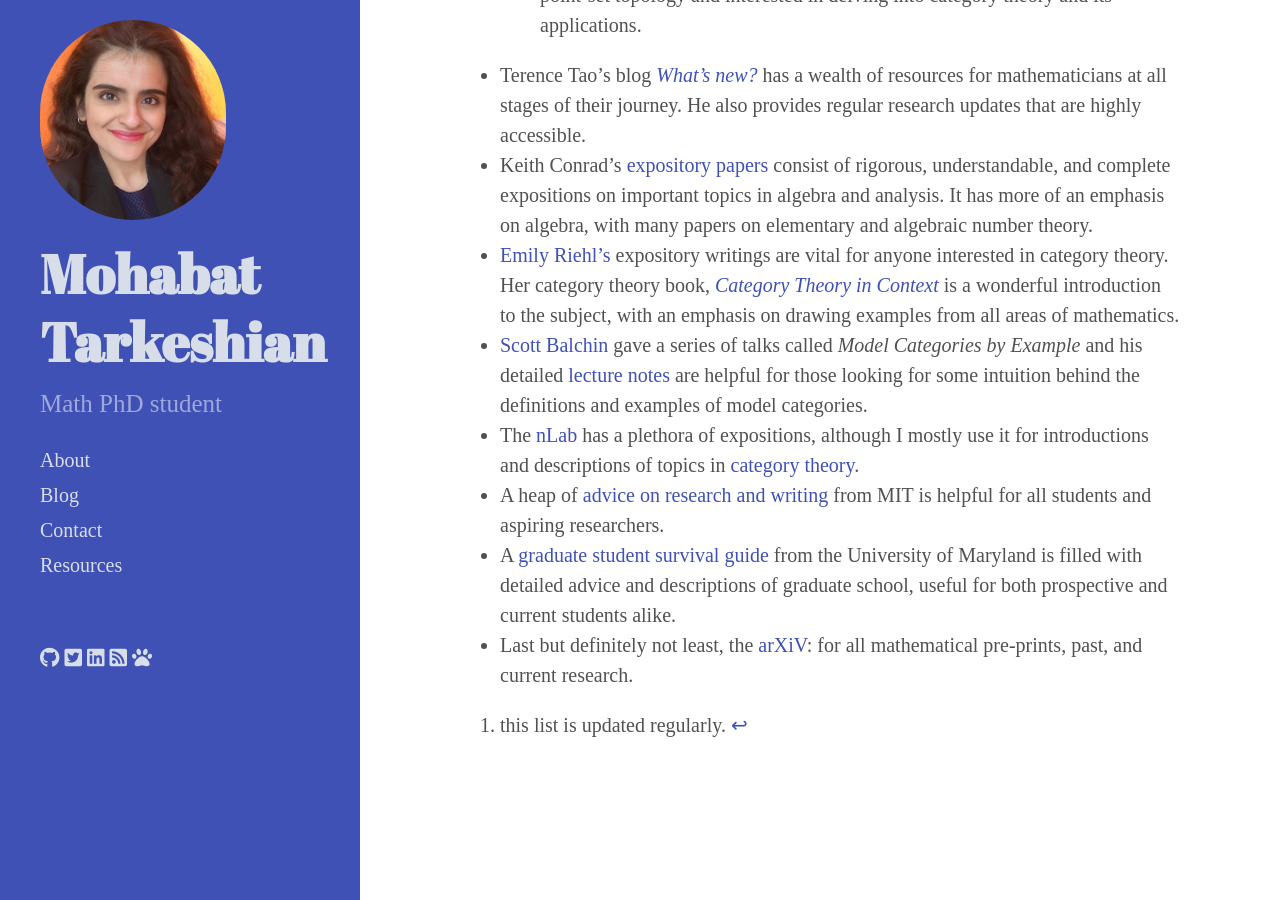
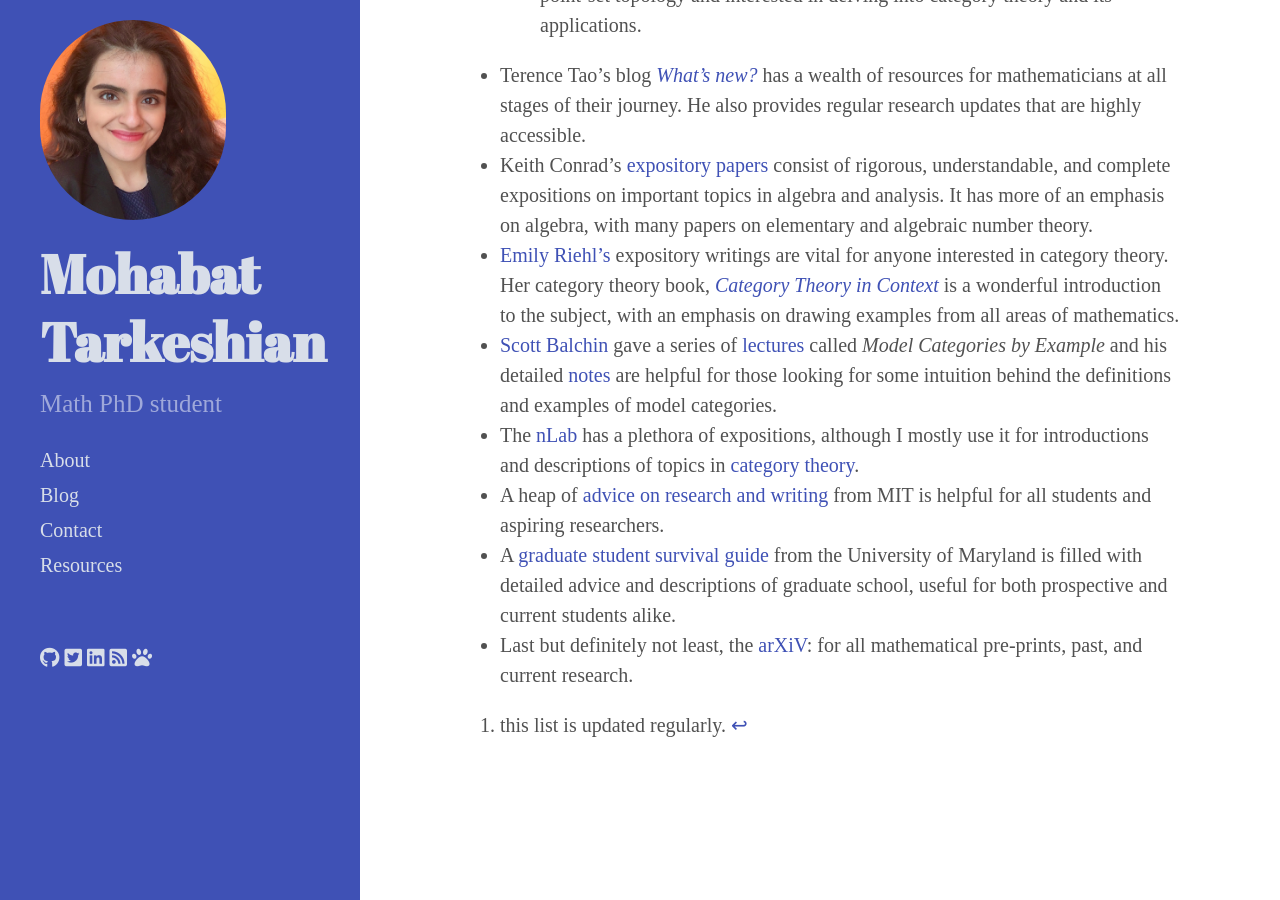
Before and after one commit to mohabatt/mohabatt.github.io, a Jekyll site: the page built from resources.md, in a window 1280 px wide and 900 px high, scrolled down 1979 px. Built offline with Jekyll 4.4.1, drawn with Linux system fonts in a browser that asks for light colours; nearby versions of some CDN libraries; formulas are drawn with MathJax 3.

Commit message:
added lecture link

```diff
--- a/resources.md
+++ b/resources.md
@@ -39,7 +39,7 @@ https://www.overleaf.com/learn/latex/Tutorials) to help get started.
 * Terence Tao's blog _[What's new?](https://terrytao.wordpress.com/)_ has a wealth of resources for mathematicians at all stages of their journey. He also provides regular research updates that are highly accessible.
 * Keith Conrad's [expository papers](https://kconrad.math.uconn.edu/blurbs/) consist of rigorous, understandable, and complete expositions on important topics in algebra and analysis. It has more of an emphasis on algebra, with many papers on elementary and algebraic number theory.
 * [Emily Riehl's](https://math.jhu.edu/~eriehl/#exposition) expository writings are vital for anyone interested in category theory. Her category theory book, _[Category Theory in Context](https://math.jhu.edu/~eriehl/context/)_ is a wonderful introduction to the subject, with an emphasis on drawing examples from all areas of mathematics.
-* [Scott Balchin](http://bifibrant.com) gave a series of talks called _Model Categories by Example_ and his detailed [lecture notes](http://bifibrant.com/bifibrant.html) are helpful for those looking for some intuition behind the definitions and examples of model categories.
+* [Scott Balchin](http://bifibrant.com) gave a series of [lectures](https://www.youtube.com/playlist?list=PLsDn5JyJXoYLW6SwHe6qvXUj47temS_ad) called _Model Categories by Example_ and his detailed [notes](http://bifibrant.com/bifibrant.html) are helpful for those looking for some intuition behind the definitions and examples of model categories.
 * The [nLab](https://ncatlab.org/nlab/show/HomePage) has a plethora of expositions, although I mostly use it for introductions and descriptions of topics in [category theory](https://ncatlab.org/nlab/search?query=category+theory).
 * A heap of [advice on research and writing](http://www.cs.cmu.edu/afs/cs.cmu.edu/user/mleone/web/how-to.html) from MIT is helpful for all students and aspiring researchers.
 * A [graduate student survival guide](http://www.cs.umd.edu/~oleary/gradstudy/gradstudy.html) from the University of Maryland is filled with detailed advice and descriptions of graduate school, useful for both prospective and current students alike.
```
